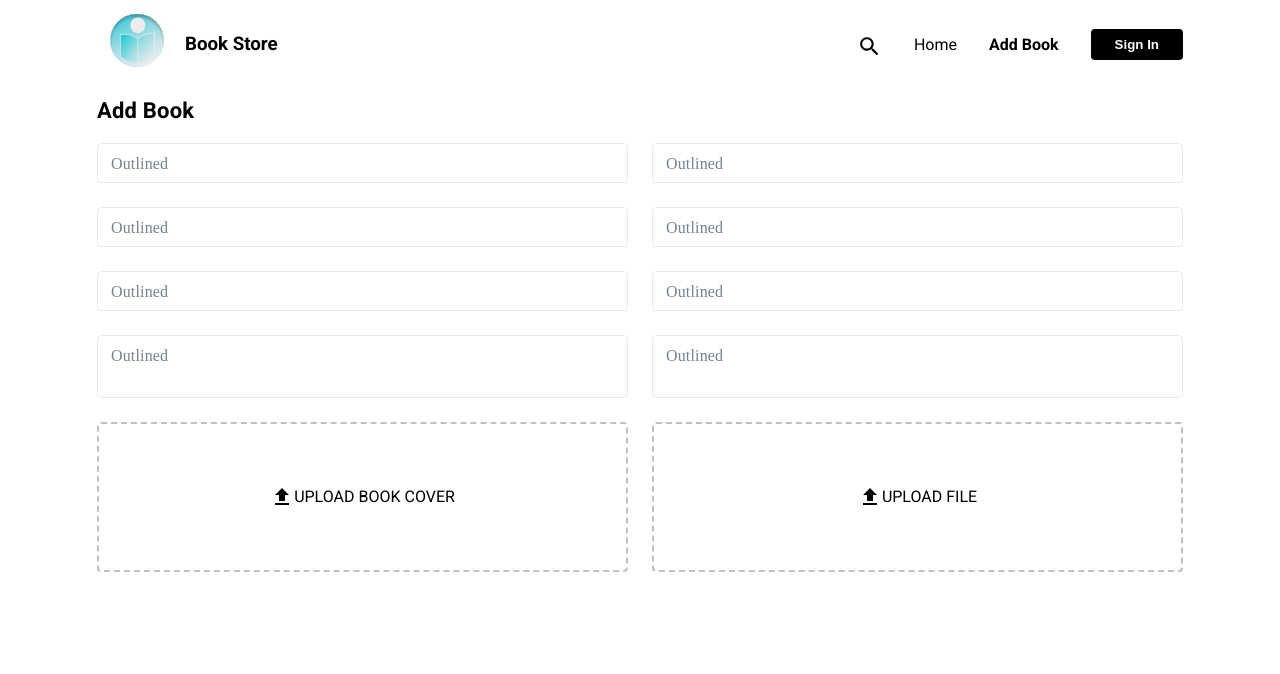
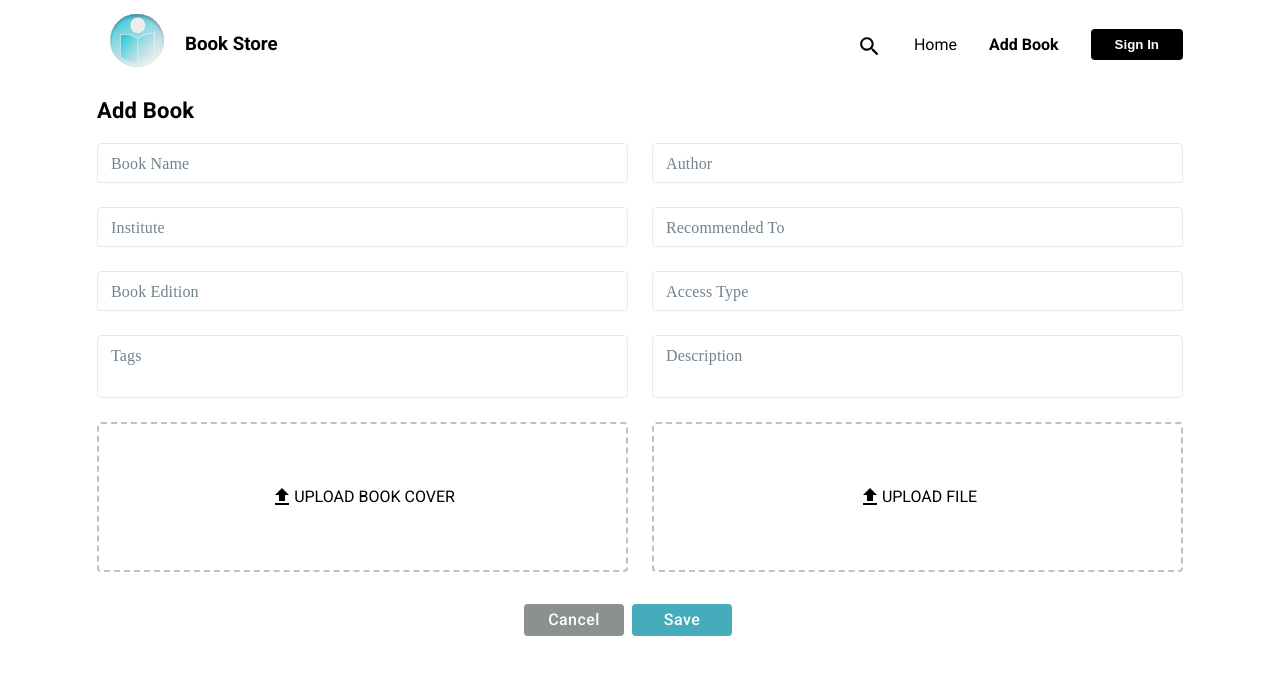
Before and after one commit to DSK9012/Book-Store-Application, a React (Create React App) app in the folder client/: page /add-book in a window 1280 px wide. Shown: the top 674 px of the page. Built offline with nearby package versions, Linux system fonts and the light colour scheme.

Commit message:
add book btns and upload btn functional

```diff
--- a/client/src/components/AddBook/AddBook.jsx
+++ b/client/src/components/AddBook/AddBook.jsx
@@ -1,7 +1,8 @@
-import { Grid, styled, TextField } from '@mui/material';
+import { Button, Grid, styled } from '@mui/material';
 import { FileUpload } from '@mui/icons-material';
 import Header from 'components/Header/Header';
 import { $Container } from 'components/Home';
+import TextField from 'components/Form/CustomTextField';
 
 const $AddBookText = styled('h3')(({ theme }) => ({
   fontSize: theme.spacing(2.75),
@@ -17,32 +18,52 @@ function AddBook() {
       <$AddBookText>Add Book</$AddBookText>
       <Grid container spacing={3}>
         <Grid item sm={12} md={6}>
-          <TextField label='Outlined' variant='outlined' fullWidth size='small' />
+          <TextField label='Book Name' />
         </Grid>
         <Grid item sm={12} md={6}>
-          <TextField label='Outlined' variant='outlined' fullWidth size='small' />
+          <TextField label='Author' />
         </Grid>
         <Grid item sm={12} md={6}>
-          <TextField label='Outlined' variant='outlined' fullWidth size='small' />
+          <TextField label='Institute' />
         </Grid>
         <Grid item sm={12} md={6}>
-          <TextField label='Outlined' variant='outlined' fullWidth size='small' />
+          <TextField label='Recommended To' />
         </Grid>
         <Grid item sm={12} md={6}>
-          <TextField label='Outlined' variant='outlined' fullWidth size='small' />
+          <TextField label='Book Edition' />
         </Grid>
         <Grid item sm={12} md={6}>
-          <TextField label='Outlined' variant='outlined' fullWidth size='small' />
+          <TextField label='Access Type' />
         </Grid>
         <Grid item sm={12} md={6}>
-          <TextField multiline minRows={2} label='Outlined' variant='outlined' fullWidth size='small' />
+          <TextField multiline minRows={2} label='Tags' />
         </Grid>
         <Grid item sm={12} md={6}>
-          <TextField multiline minRows={2} label='Outlined' variant='outlined' fullWidth size='small' />
+          <TextField multiline minRows={2} label='Description' />
         </Grid>
         <Grid item sm={12} md={6}>
-          <div
+          <label
+            htmlFor='upload-book-cover'
             style={{
+              padding: '16px 0',
+              display: 'flex',
+              alignItems: 'center',
+              justifyContent: 'center',
+              borderRadius: '4px',
+              border: '2px dashed silver',
+              minHeight: '150px',
+              cursor: 'pointer',
+            }}
+          >
+            <input type='file' id='upload-book-cover' hidden />
+            <FileUpload /> UPLOAD BOOK COVER
+          </label>
+        </Grid>
+        <Grid item sm={12} md={6}>
+          <label
+            htmlFor='upload-file'
+            style={{
+              cursor: 'pointer',
               padding: '16px 0',
               display: 'flex',
               alignItems: 'center',
@@ -52,24 +73,41 @@ function AddBook() {
               minHeight: '150px',
             }}
           >
-            <FileUpload /> UPLOAD BOOK COVER
-          </div>
+            <input type='file' id='upload-file' hidden />
+            <FileUpload /> UPLOAD FILE
+          </label>
         </Grid>
-        <Grid item sm={12} md={6}>
-          <div
-            style={{
-              padding: '16px 0',
-              display: 'flex',
-              alignItems: 'center',
-              justifyContent: 'center',
-              borderRadius: '4px',
-              border: '2px dashed silver',
-              minHeight: '150px',
+        <div style={{ padding: '32px 0', margin: '0 auto' }}>
+          <Button
+            variant='contained'
+            sx={{
+              fontSize: '16px',
+              padding: '2px 16px',
+              textTransform: 'none',
+              backgroundColor: '#44acba',
+              boxShadow: 'none',
+              float: 'right',
+              marginLeft: '8px',
+              minWidth: '100px',
             }}
           >
-            <FileUpload /> UPLOAD FILE
-          </div>
-        </Grid>
+            Save
+          </Button>
+          <Button
+            variant='contained'
+            sx={{
+              fontSize: '16px',
+              padding: '2px 16px',
+              textTransform: 'none',
+              backgroundColor: '#8d9090',
+              boxShadow: 'none',
+              float: 'right',
+              minWidth: '100px',
+            }}
+          >
+            Cancel
+          </Button>
+        </div>
       </Grid>
     </$Container>
   );
--- a/client/src/components/Form/CustomTextField.jsx
+++ b/client/src/components/Form/CustomTextField.jsx
@@ -1,8 +1,7 @@
 // Copyright © Bankers Healthcare Group, Inc.  All rights reserved.
 
-import { TextField } from '@material-ui/core';
+import { TextField } from '@mui/material';
 import { memo, useState } from 'react';
-import PropTypes from 'prop-types';
 
 const TextFieldMaterial = memo(
   (props) => {
@@ -20,7 +19,7 @@ const TextFieldMaterial = memo(
         {...rest}
         variant='outlined'
         fullWidth
-        size='medium'
+        size='small'
         autoComplete='off'
         onChange={handleChange}
         onBlur={() => {
@@ -46,15 +45,4 @@ const TextFieldMaterial = memo(
     previous.onChange === next.onChange
 );
 
-TextFieldMaterial.propTypes = {
-  onChange: PropTypes.func.isRequired,
-  formatOnBlur: PropTypes.func,
-  value: PropTypes.string.isRequired,
-  error: PropTypes.bool.isRequired,
-  helperText: PropTypes.string.isRequired,
-};
-
-TextFieldMaterial.defaultProps = {
-  formatOnBlur: () => {},
-};
 export default TextFieldMaterial;
--- a/client/src/components/Utils/RatingContainer.jsx
+++ b/client/src/components/Utils/RatingContainer.jsx
@@ -1,9 +1,9 @@
 import { styled, Rating } from '@mui/material';
 
-export const $RatingContainer = styled('div')(({ theme }) => ({
+export const $RatingContainer = styled('div')({
   display: 'flex',
   alignItems: 'center',
-}));
+});
 
 export const $Rating = styled('p')(({ theme }) => ({
   fontSize: theme.spacing(2),
--- a/client/src/helpers/theme.js
+++ b/client/src/helpers/theme.js
@@ -84,6 +84,9 @@ const theme = createTheme({
           fontSize: '16px',
           fontWeight: 500,
           fontFamily: 'AvenirNext-Medium',
+          '&.Mui-focused': {
+            color: '#70838f',
+          },
           '&$shrink, &$shrink $asterisk': {
             color: '#70838f',
             letterSpacing: '0.4px',
@@ -117,7 +120,7 @@ const theme = createTheme({
           '&:hover .MuiOutlinedInput-notchedOutline': {
             border: '2px solid #00c1d4',
           },
-          '&.MuiOutlinedInput-focused .MuiOutlinedInput-notchedOutline': {
+          '&.Mui-focused .MuiOutlinedInput-notchedOutline': {
             borderColor: '#00c1d4',
           },
           '& .MuiInputBase-input.Mui-disabled': {
```
Also changed, not shown: client/.eslintrc.json.
